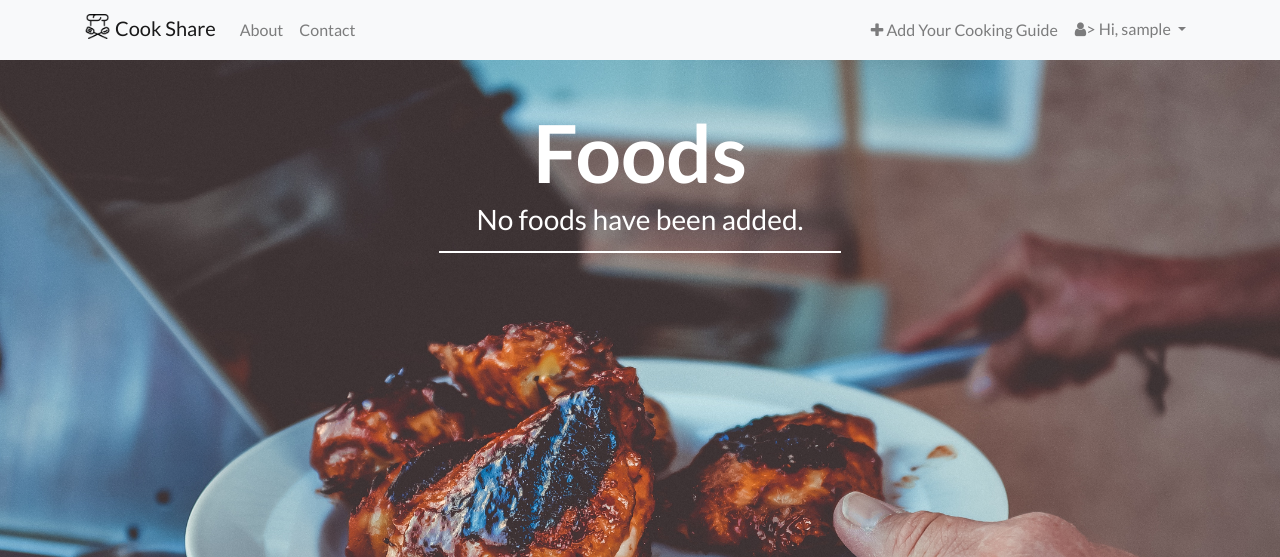
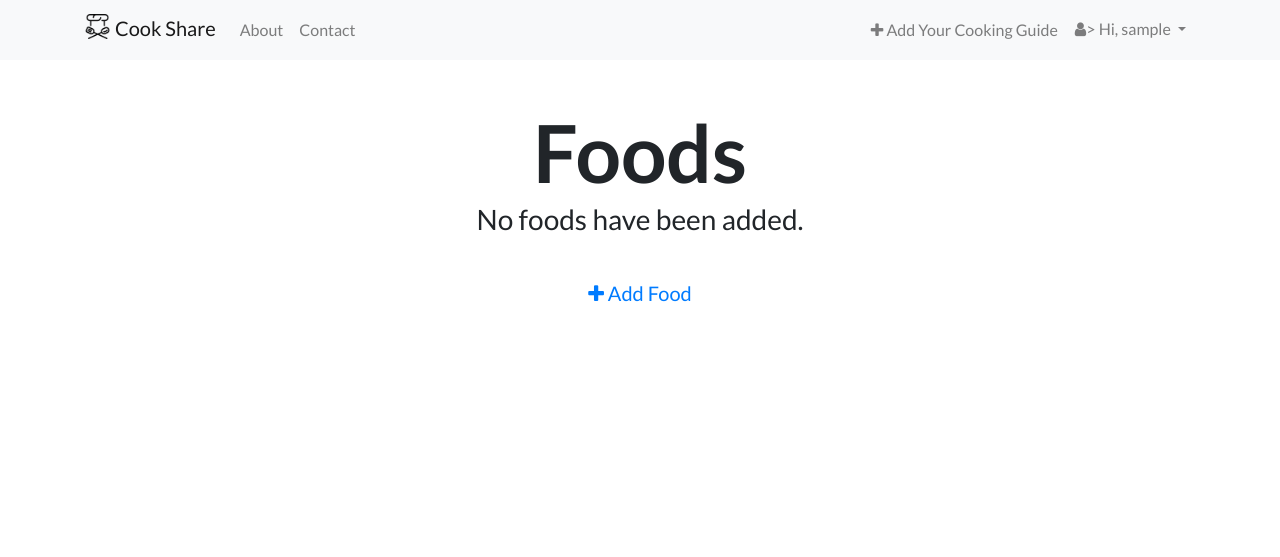
Before and after one commit to chiendo97/CookShare, a Flask app: page /foods in a window 1280 px wide. Shown: the top 557 px of the page. Run offline with Flask 2, Linux system fonts and the light colour scheme; the visitor is signed in with stand-in values (Sample User, id 1); data comes from the database, SQL or seed files in the repository; data that the repository does not hold is empty; some libraries are stand-ins or nearby versions.

Commit message:
Fix 1 bug trung url, Show step va food voi moi user

```diff
--- a/app/admin/forms.py
+++ b/app/admin/forms.py
@@ -10,7 +10,6 @@ class FoodForm(FlaskForm):
     """
     name = StringField('Name', validators=[DataRequired()])
     desc = StringField('Description', validators=[DataRequired()])
-    steps = IntegerField('Steps', validators=[DataRequired()])
     submit = SubmitField('Submit')
 
 class StepForm(FlaskForm):
--- a/app/admin/views.py
+++ b/app/admin/views.py
@@ -8,28 +8,33 @@ from flask_login import current_user, login_required
 from . import admin
 from forms import FoodForm, StepForm
 from .. import db
-from ..models import Food, Step
+from ..models import Food, Step, User
 
-# def check_admin():
-#     """
-#
-#     """
-#     if not current_user.is_admin:
-#         abort(403)
 
 def check_user(food_id):
     """
-
+    Check user's right to commit change
     """
     logging.warn(str(food_id) + " " + str(current_user.id))
     if food_id != current_user.id:
         abort(403)
 
-@admin.route('/foods/<int:user_id>')
+@admin.route('/users/<int:user_id>')
+@login_required
+def user_info(user_id):
+    """
+    Show infomation of user
+    """
+    user = User.query.get_or_404(user_id)
+    return render_template('admin/users/user.html',
+                           user=user)
+
+
+@admin.route('/users/<int:user_id>/foods')
 @login_required
 def list_user_food(user_id):
     """
-
+    List all user's food
     """
     foods = Food.query.filter_by(user_id=user_id).all()
     return render_template('admin/foods/foods.html',
@@ -39,25 +44,22 @@ def list_user_food(user_id):
 
 # Food Views
 @admin.route('/foods', methods=['GET', 'POST'])
-@login_required
 def list_food():
     """
-    List all departments
+    List all food
     """
-    # check_admin()
 
     foods = Food.query.all()
 
     return render_template('admin/foods/foods.html',
                            foods=foods,
-                           user_id=current_user.id,
                            title="Food")
 
 @admin.route('/foods/add', methods=['GET', 'POST'])
 @login_required
 def add_food():
     """
-    List all food
+    Add food by user
     """
     # check_admin()
 
@@ -67,7 +69,6 @@ def add_food():
     if form.validate_on_submit():
         food = Food(name=form.name.data,
                     desc=form.desc.data,
-                    steps=form.steps.data,
                     user_id=current_user.id)
         try:
             # add food to database
@@ -106,7 +107,6 @@ def edit_food(id):
     if form.validate_on_submit():
         food.name = form.name.data
         food.desc = form.desc.data
-        food.steps = form.steps.data
         db.session.commit()
         flash("You have successfully edited the Food")
 
@@ -137,34 +137,32 @@ def delete_food(id):
     return redirect(url_for('admin.list_food'))
 
 @admin.route('/foods/<int:food_id>')
-@login_required
 def list_step(food_id):
     """
     List all Step of one Food
     """
     food = Food.query.get_or_404(food_id)
 
-    check_user(food.user_id)
-
-    steps = Step.query.filter_by(food_id = food_id).all()
-
     return render_template('admin/steps/steps.html',
                            food=food,
                            food_id = food_id,
-                           steps =steps,
                            title="Steps")
 
-@admin.route('/foods/<int:food_id>/add_step/<int:food_order>', methods=['POST', 'GET'])
+@admin.route('/foods/<int:food_id>/add_step', methods=['POST', 'GET'])
 @login_required
-def add_step(food_id, food_order):
+def add_step(food_id):
+    """
+    Add more step
+    """
+
     food = Food.query.get_or_404(food_id)
+    check_user(food.user_id)
 
     add_step = True
 
     form = StepForm()
     if (form.validate_on_submit()):
-        step = Step(order=food_order,
-                    desc=form.desc.data,
+        step = Step(desc=form.desc.data,
                     food_id=food_id)
         try:
             # add step to database
@@ -186,9 +184,10 @@ def add_step(food_id, food_order):
 @login_required
 def edit_step(food_id, step_id):
     """
-
+    Edit one step
     """
-
+    food = Food.query.get_or_404(food_id)
+    check_user(food.user_id)
     add_step = False
     step = Step.query.get_or_404(step_id)
     form = StepForm(obj=step)
@@ -211,9 +210,10 @@ def edit_step(food_id, step_id):
 @login_required
 def delete_step(food_id, step_id):
     """
-
+    Delete step
     """
-
+    food = Food.query.get_or_404(food_id)
+    check_user(food.user_id)
     step = Step.query.get_or_404(step_id)
     db.session.delete(step)
     db.session.commit()
--- a/app/models.py
+++ b/app/models.py
@@ -16,6 +16,7 @@ class User(UserMixin, db.Model):
     username = db.Column(db.String(60), index=True)
     email = db.Column(db.String(60), index=True, unique=True)
     password_hash = db.Column(db.String(128))
+    foods = db.relationship('Food', backref='food', lazy='dynamic')
 
     @property
     def password(self):
@@ -59,8 +60,8 @@ class Food(db.Model):
     id = db.Column(db.Integer, primary_key=True)
     name = db.Column(db.String(60), unique=True)
     desc = db.Column(db.String(200))
-    steps = db.Column(db.Integer)
     user_id = db.Column(db.Integer, db.ForeignKey('user.id'))
+    user = db.relationship('User', backref=db.backref("parent", uselist=False))
     step = db.relationship('Step', backref='step', lazy='dynamic')
 
     def __repr__(self):
--- a/app/static/css/index.css
+++ b/app/static/css/index.css
@@ -12,11 +12,12 @@
 	margin-right: 5px;
 }
 body {
-	background : url("cook3.jpg");
+	/*background : url("cook3.jpg");*/
+	background-color: white;
 	background-size: cover;
 	background-position: center;
 	font-family: Lato;
-	color:  white;
+	/*color:  white;*/
 }
 h1 {
 	font-weight:  700;
--- a/app/templates/admin/foods/foods.html
+++ b/app/templates/admin/foods/foods.html
@@ -18,12 +18,12 @@
                             <table class="table table-striped table-bordered">
                                 <thead>
                                 <tr>
-                                    <th width="15%"> Name</th>
-                                    <th width="25%"> Description</th>
-                                    <th width="15%"> Steps</th>
-                                    <th width="15%"> Edit</th>
-                                    <th width="15%"> Edit Steps</th>
-                                    <th width="15%"> Delete</th>
+                                    <th> Name</th>
+                                    <th> Description</th>
+                                    <th> Edit Food</th>
+                                    <th> Delete</th>
+                                    <th> Show steps</th>
+                                    <th> Like</th>
                                 </tr>
                                 </thead>
                                 <tbody>
@@ -31,10 +31,9 @@
                                     <tr>
                                         <td> {{ food.name }} </td>
                                         <td> {{ food.desc }} </td>
-                                        <td> {{ food.steps }} </td>
                                         <td>
                                             <a href="{{ url_for('admin.edit_food', id=food.id) }}">
-                                                <i class="fa fa-pencil"></i> Edit
+                                                <i class="fa fa-pencil"></i> Edit Food
                                             </a>
                                         </td>
                                         <td>
@@ -44,7 +43,12 @@
                                         </td>
                                         <td>
                                             <a href="{{ url_for('admin.list_step', food_id=food.id) }}">
-                                                <i class="fa fa-pencil"></i> Edit Steps
+                                                <i class="fa fa-pencil"></i> Show steps
+                                            </a>
+                                        </td>
+                                        <td>
+                                            <a href="#">
+                                                <i class="fa fa-pencil"></i> Like
                                             </a>
                                         </td>
                                     </tr>
@@ -58,10 +62,10 @@
                         <h3> No foods have been added. </h3>
                         <hr class="intro-divider">
                     {% endif %}
-{#                    <a href="{{ url_for('admin.add_food') }}" class="btn btn-default btn-lg">#}
-{#                        <i class="fa fa-plus"></i>#}
-{#                        Add Food#}
-{#                    </a>#}
+                    <a href="{{ url_for('admin.add_food') }}" class="btn btn-default btn-lg">
+                        <i class="fa fa-plus"></i>
+                        Add Food
+                    </a>
                     </div>
                     </div>
                 </div>
--- a/app/templates/base.html
+++ b/app/templates/base.html
@@ -41,6 +41,7 @@
                          Hi, {{ current_user.username }}
                      </a>
                      <div class="dropdown-menu" aria-labelledby="dropdownMenuButton">
+                         <a class="dropdown-item" href="{{ url_for('admin.user_info', user_id=current_user.id) }}">Your Profile</a>
                          <a class="dropdown-item" href="{{ url_for('admin.list_user_food', user_id=current_user.id) }}">Your Post</a>
                          <a class="dropdown-item" href="#">Edit</a>
                          <a class="dropdown-item" href="{{ url_for('auth.logout') }}">Log Out</a>
```
Also changed, not shown: app/templates/admin/steps/steps.html (+44 -10 lines), app/templates/admin/users/user.html (added, +21 -0 lines), migrations/versions/887bf1bfcc94_.py (added, +28 -0 lines).
